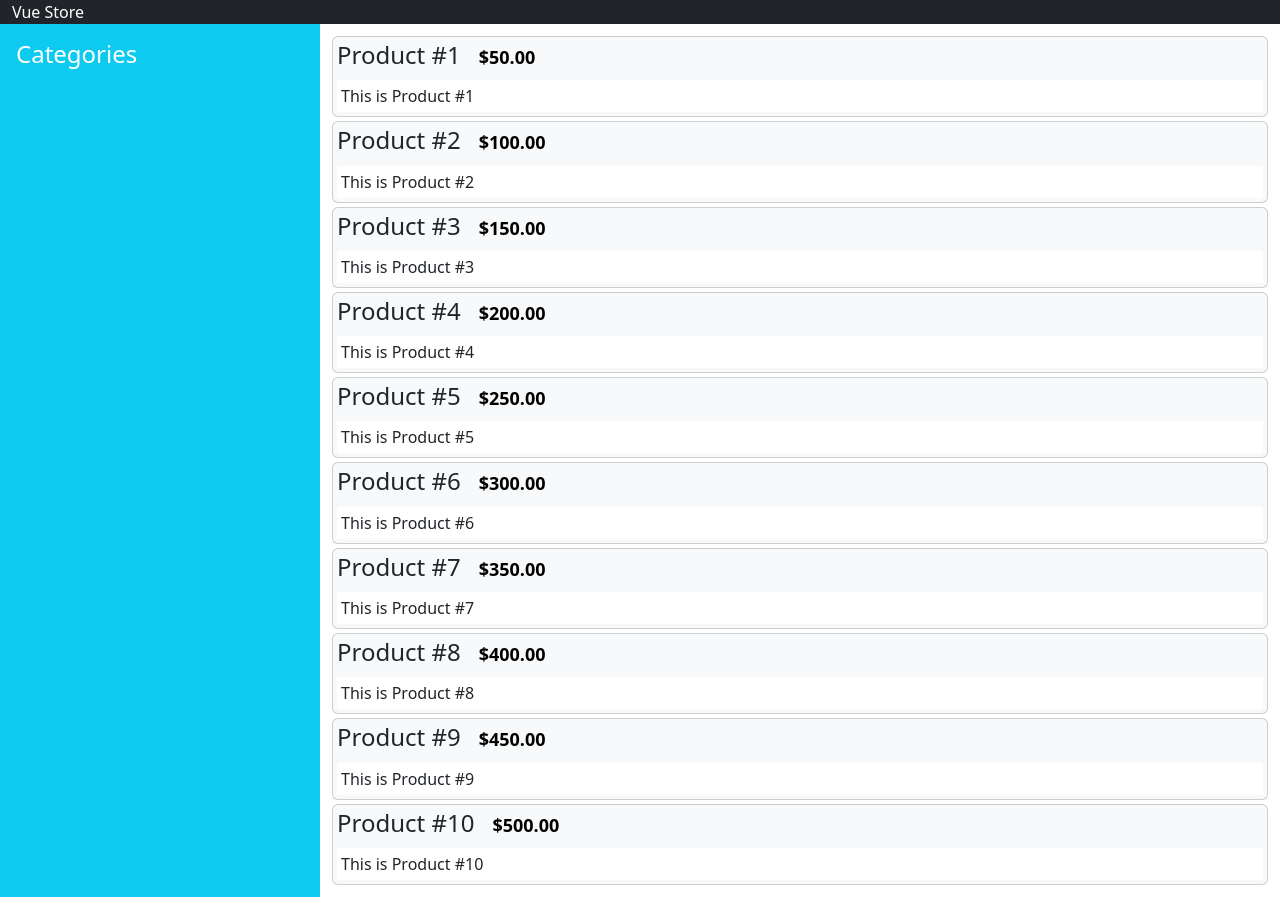
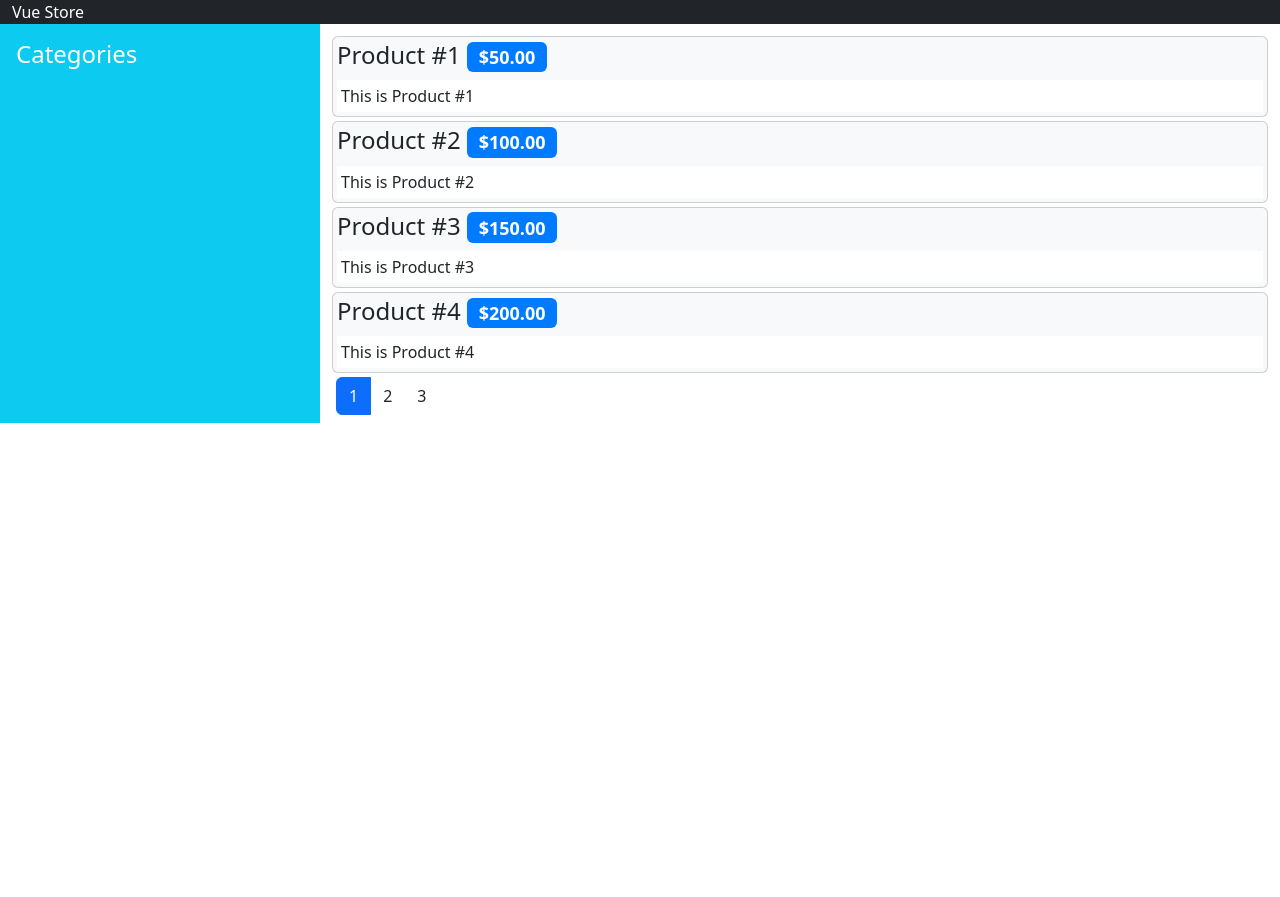
Before and after one commit to mihai-tincu/vuestore, a Vue app: page / in a window 1280 px wide. After the commit the page ends 800 px from the top, so only its background shows below. Built offline with nearby package versions, Linux system fonts and the light colour scheme.

Commit message:
pagination

```diff
--- /dev/null
+++ b/src/components/PageControls.vue
@@ -0,0 +1,26 @@
+<template>
+    <div v-if="pageCount > 1" class="text-right">
+        <div class="btn-group mx-2">
+            <button v-for="i in pageNumbers" v-bind:key="i" class="btn btn-secpmdary"
+                v-bind:class="{ 'btn-primary': i == currentPage }" v-on:click="setCurrentPage(i)">
+                {{ i }}
+            </button>
+        </div>
+    </div>
+</template>
+<script>
+import { mapState, mapGetters, mapMutations } from "vuex";
+
+export default {
+    computed: {
+        ...mapState(["currentPage"]),
+        ...mapGetters(["pageCount"]),
+        pageNumbers() {
+            return [...Array(this.pageCount + 1).keys()].slice(1);
+        }
+    },
+    methods: {
+        ...mapMutations(["setCurrentPage"])
+    }
+}
+</script>
--- a/src/components/ProductList.vue
+++ b/src/components/ProductList.vue
@@ -3,22 +3,27 @@
         <div v-for="p in products" v-bind:key="p.id" class="card m-1 p-1 bg-light">
             <h4>
                 {{ p.name }}
-                <span class="badge badge-pill badge-primary float-right text-black">
+                <span class="badge badge-pill badge-primary float-right badge-color">
                     {{ formatCurrency(p.price) }}
                 </span>
             </h4>
             <div class="card-text bg-white p-1">{{ p.description }}</div>
         </div>
+        <page-controls />
     </div>
 </template>
 <script>
 import { mapState } from "vuex";
+import { mapGetters} from "vuex";
+import PageControls from "./PageControls";
 
 const formatter = new Intl.NumberFormat('en-US', {style: 'currency', currency: 'USD'})
 
 export default {
+    components: { PageControls },
     computed: {
-        ...mapState(["products"])
+        ...mapState(["products"]),
+        ...mapGetters({ products: "processedProducts" })
     },
     methods: {
         formatCurrency(value) {
@@ -27,3 +32,9 @@
     }
 }
 </script>
+
+<style>
+.badge-color {
+    background-color: #007bff;
+}
+</style>
--- a/src/main.js
+++ b/src/main.js
@@ -15,17 +15,31 @@
 }
 
 const store = createStore({
-    state () {
-      return {
-        products: testData
-      }
+    state() {
+        return {
+            products: testData,
+            productsTotal: testData.length,
+            currentPage: 1,
+            pageSize: 4
+        }
+    },
+    getters: {
+        processedProducts: state => {
+            let index = (state.currentPage - 1) * state.pageSize;
+            return state.products.slice(index, index + state.pageSize);
+        },
+        pageCount: state => Math.ceil(state.productsTotal / state.pageSize)
     },
     mutations: {
-      increment (state) {
-        state.count++
-      }
+        setCurrentPage(state, page) {
+            state.currentPage = page;
+        },
+        setPageSize(state, size) {
+            state.pageSize = size;
+            state.currentPage = 1;
+        }
     }
-  })
+})
 
 const app = createApp(App)
 
```
